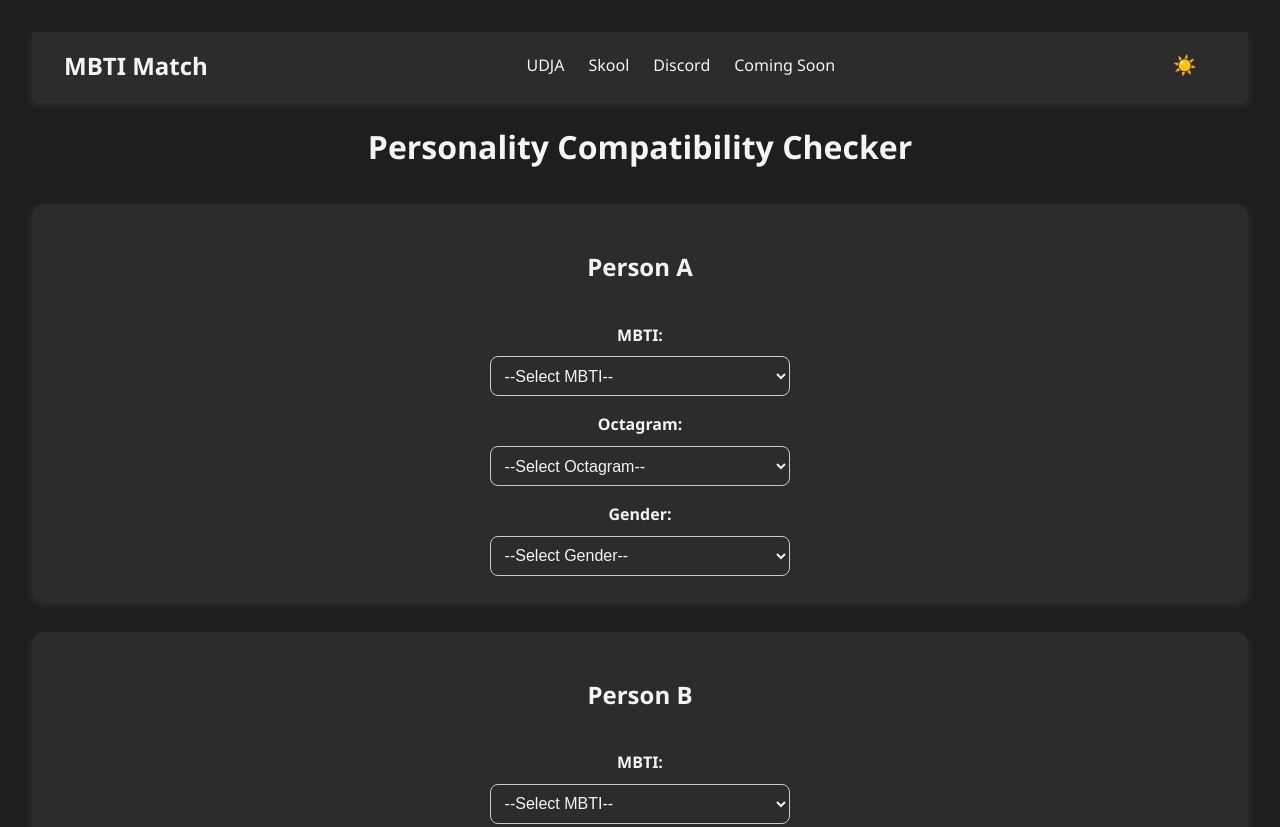
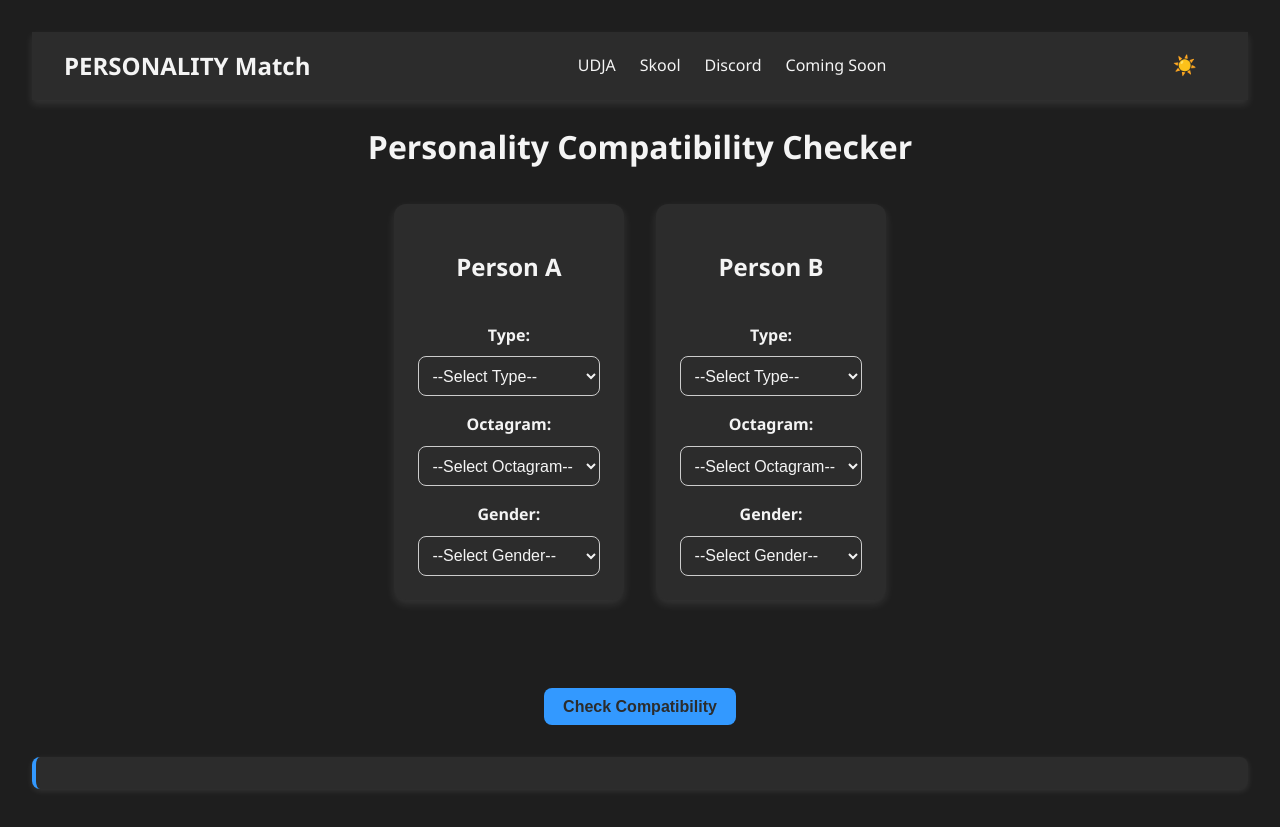
Before and after one commit to chICK31/Compatibility, a plain HTML site: page index.html in a window 1280 px wide. Shown: the top 827 px of the page. Drawn offline with Linux system fonts and the light colour scheme.

Commit message:
Update index.html

```diff
--- a/index.html
+++ b/index.html
@@ -8,8 +8,8 @@
 
   <!-- Open Graph Meta Tags for Discord Preview -->
 <!-- Open Graph Meta Tags -->
-<meta property="og:title" content="MBTI Match – Compatibility Checker" />
-<meta property="og:description" content="Check your compatibility, romance, and comradery based on MBTI and Octagram synergy." />
+<meta property="og:title" content="Type Match – Compatibility Checker" />
+<meta property="og:description" content="Check your compatibility, romance, and comradery based on Type and Octagram synergy." />
 <meta property="og:image" content="https://chick31.github.io/Compatibility/Compatibility.png?v=3" />
 <meta property="og:url" content="https://chick31.github.io/Compatibility/" />
 
@@ -21,7 +21,7 @@
 <body class="dark-mode">
     <nav class="navbar">
       <div class="nav-container">
-        <div class="logo">MBTI Match</div>
+        <div class="logo">PERSONALITY Match</div>
         <ul class="nav-links">
             <li><a href="https://udja.app/" target="_blank" rel="noopener noreferrer">UDJA</a></li>
             <li><a href="https://www.skool.com/csjoseph/about" target="_blank" rel="noopener noreferrer">Skool</a></li>
@@ -38,11 +38,12 @@
   <h1>Personality Compatibility Checker</h1>
 
   <!-- First Set -->
+  <div class="person-wrapper">
     <div class="section">
       <h2>Person A</h2>
-    <label>MBTI:</label>
-    <select id="mbtiA">
-      <option value="">--Select MBTI--</option>
+      <label>Type:</label>
+      <select id="typeA">
+        <option value="">--Select Type--</option>
         <option>ESTJ</option><option>ESTP</option><option>ENTJ</option><option>ENFJ</option>
         <option>ESFJ</option><option>ESFP</option><option>ENTP</option><option>ENFP</option>
         <option>ISTJ</option><option>ISTP</option><option>INTJ</option><option>INFJ</option>
@@ -62,12 +63,11 @@
       </select>
     </div>
 
-  <!-- Second Set -->
     <div class="section">
       <h2>Person B</h2>
-    <label>MBTI:</label>
-    <select id="mbtiB">
-      <option value="">--Select MBTI--</option>
+      <label>Type:</label>
+      <select id="typeB">
+        <option value="">--Select Type--</option>
         <option>ESTJ</option><option>ESTP</option><option>ENTJ</option><option>ENFJ</option>
         <option>ESFJ</option><option>ESFP</option><option>ENTP</option><option>ENFP</option>
         <option>ISTJ</option><option>ISTP</option><option>INTJ</option><option>INFJ</option>
@@ -86,9 +86,14 @@
         <option>Male</option><option>Female</option>
       </select>
     </div>
+  </div>
+
 
   <!-- Button and Result -->
+  <div class="button-wrapper">
     <button onclick="checkCompatibility()">Check Compatibility</button>
+  </div>
+
   <div id="result"></div>
 
   <script src="script.js"></script>
```
Lines whose indentation alone changed are shown as unchanged.
